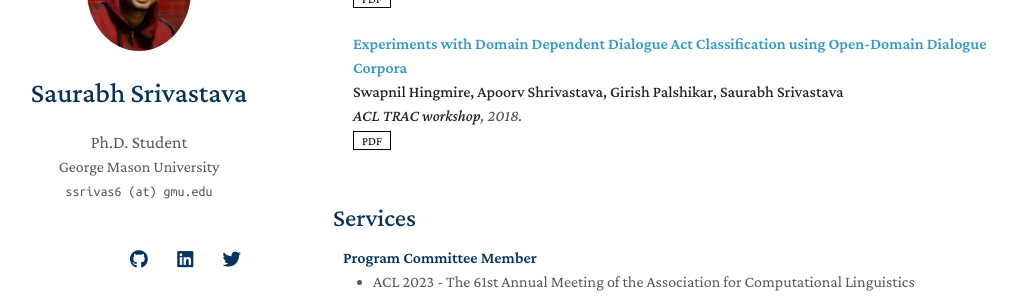
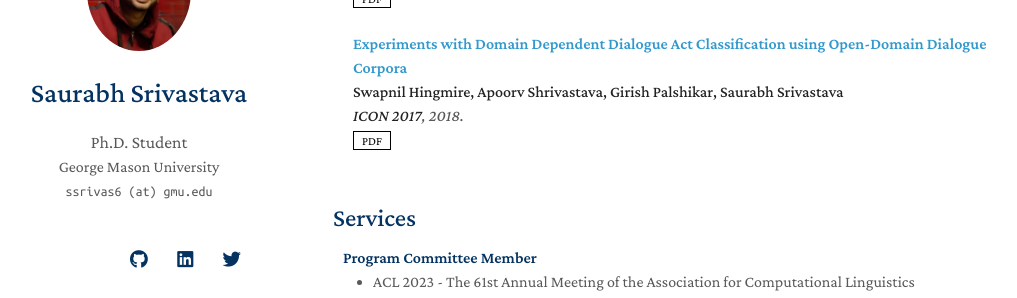
Before and after one commit to salokr/salokr.github.io, a Jekyll site: the page built from index.md, in a window 1280 px wide and 900 px high, scrolled down 2092 px. Shown: the part 153-451 px from the top of the window, without its empty margins (137-1154 px from the left). Built offline with Jekyll 4.4.1, drawn with Linux system fonts in a browser that asks for light colours; nearby versions of some CDN libraries; a style sheet for code colours, icons or effects is not loaded; our own code applies the rules of GitHub Pages for plain Markdown files.

Commit message:
Update publications.md

```diff
--- a/_includes/publications.md
+++ b/_includes/publications.md
@@ -118,7 +118,7 @@
   <div class="col-sm-9" style="position: relative;padding-right: 15px;padding-left: 20px;">
     <div class="title"><a href="https://aclanthology.org/W17-7538.pdf">Experiments with Domain Dependent Dialogue Act Classification using Open-Domain Dialogue Corpora</a></div>
     <div class="author"><strong>Swapnil Hingmire, Apoorv Shrivastava, Girish Palshikar, Saurabh Srivastava</strong></div>
-    <div class="periodical"><em><strong>ACL TRAC workshop</strong>, 2018.</em></div>
+    <div class="periodical"><em><strong>ICON 2017</strong>, 2018.</em></div>
     <div class="links">
       <a href="https://aclanthology.org/W17-7538.pdf" class="btn btn-sm z-depth-0" role="button" target="_blank" style="font-size:12px;">PDF</a>
     </div>
```
